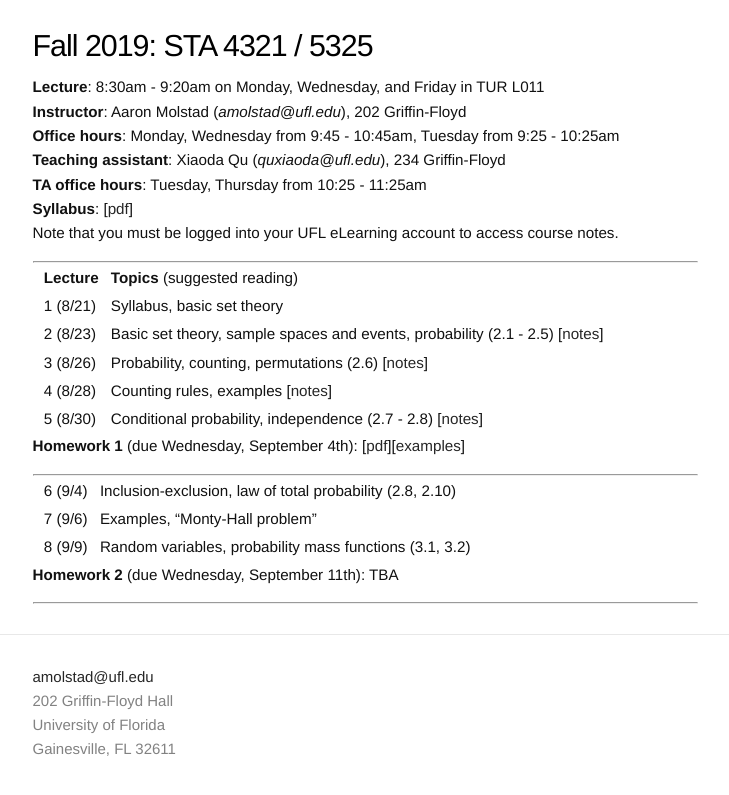
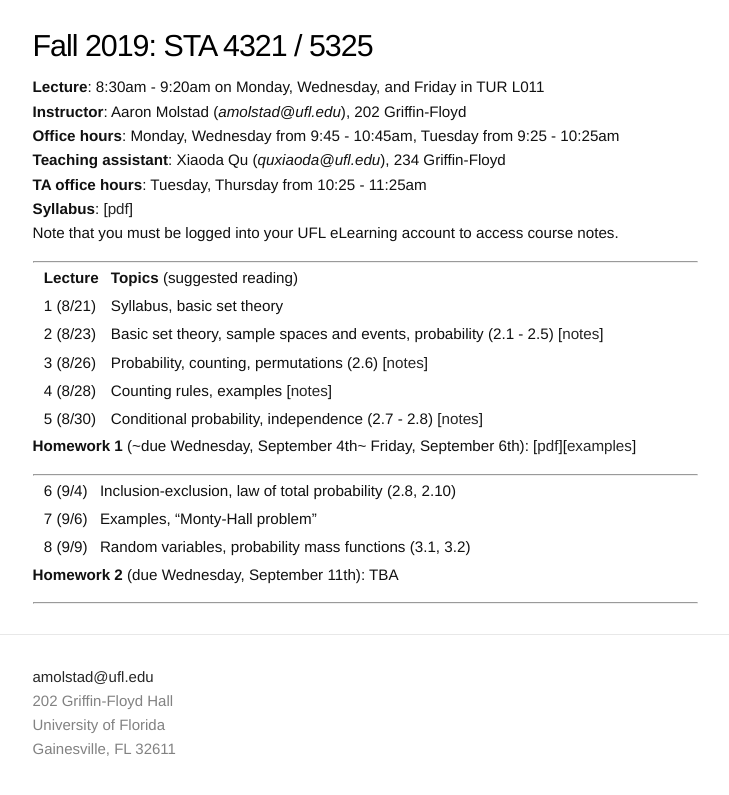
Before and after one commit to ajmolstad/ajmolstad.github.io, a Jekyll site: the page built from F19_STA4321.md, in a window 1280 px wide. Shown: the top 795 px of the page, without its empty margins (275-1004 px from the left). Built offline with Jekyll 4.4.1, drawn with Linux system fonts in a browser that asks for light colours.

Commit message:
Update due date

```diff
--- a/F19_STA4321.md
+++ b/F19_STA4321.md
@@ -22,7 +22,7 @@ Note that you must be logged into your UFL eLearning account to access course no
 || 4 (8/28)  || Counting rules, examples [[notes](https://ufl.instructure.com/courses/382258/files/45124035/download?wrap=1)]||
 || 5 (8/30)  || Conditional probability, independence (2.7 - 2.8) [[notes](https://ufl.instructure.com/courses/382258/files/45162421/download?wrap=1)]||
 
-**Homework 1** (due Wednesday, September 4th): [[pdf](/docs/STA4321_F19_Homework1.pdf)][[examples](/docs/CountingExamples.pdf)]
+**Homework 1** (~due Wednesday, September 4th~ Friday, September 6th): [[pdf](/docs/STA4321_F19_Homework1.pdf)][[examples](/docs/CountingExamples.pdf)]
 
 
 ---------------
```
